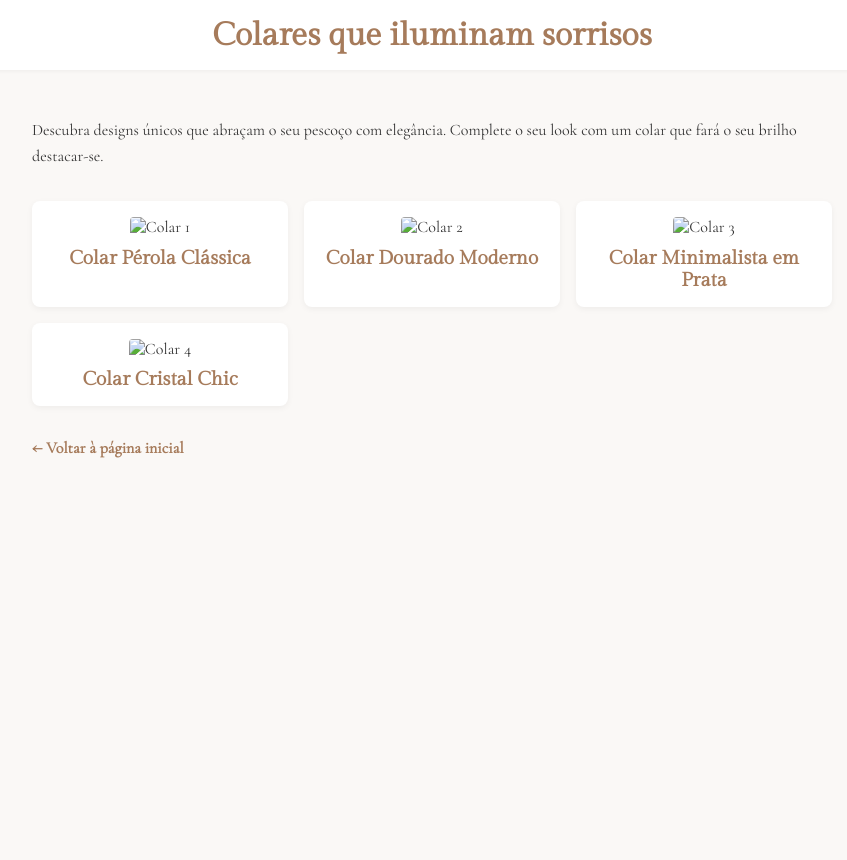
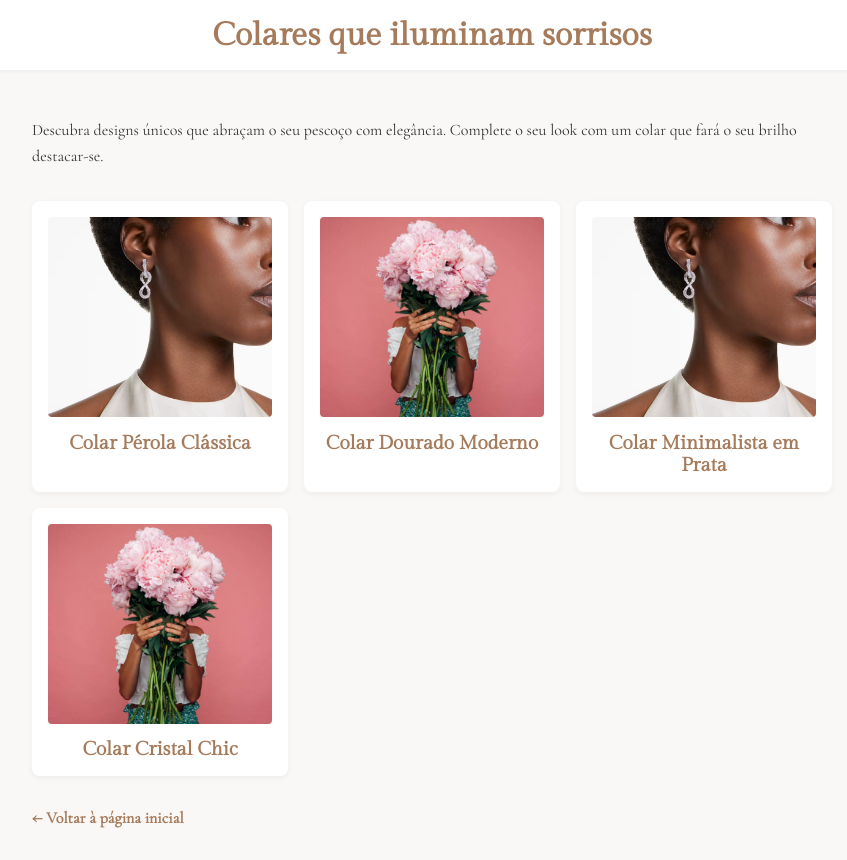
Before and after one commit to Edmilson-Junior/Elegancia-Feminina, a plain HTML site: page colares.html in a window 1280 px wide. Shown: the whole page, without its empty margins (208-1055 px from the left). Before the commit the page ends 800 px from the top, so only its background shows below. Drawn offline with nearby package versions, Linux system fonts and the light colour scheme.

Commit message:
img
imgs

```diff
--- a/colares.html
+++ b/colares.html
@@ -17,19 +17,19 @@
 
     <div class="produtos">
       <div class="card">
-        <img src="colar1.jpg" alt="Colar 1">
+        <img src="brincos1.jpg" alt="Colar 1">
         <h2>Colar Pérola Clássica</h2>
       </div>
       <div class="card">
-        <img src="colar2.jpg" alt="Colar 2">
+        <img src="novidade1.jpg" alt="Colar 2">
         <h2>Colar Dourado Moderno</h2>
       </div>
       <div class="card">
-        <img src="colar3.jpg" alt="Colar 3">
+        <img src="brincos1.jpg" alt="Colar 3">
         <h2>Colar Minimalista em Prata</h2>
       </div>
       <div class="card">
-        <img src="colar4.jpg" alt="Colar 4">
+        <img src="novidade1.jpg" alt="Colar 4">
         <h2>Colar Cristal Chic</h2>
       </div>
     </div>
```
Also changed, not shown: novidades.html (+2 -2 lines), pulseiras.html (+3 -3 lines).
